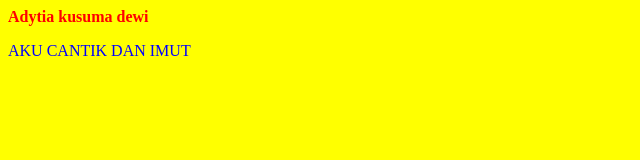
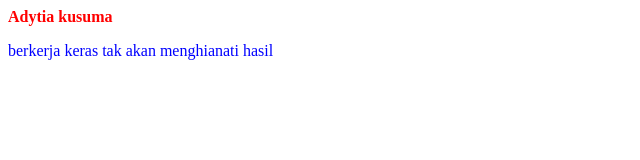
Before and after one commit to adytia1234/adyt, a plain HTML site: page index.html in a window 1280 px wide. Shown: the whole page, without its empty margins (0-640 px from the left). Drawn offline with Linux system fonts and the light colour scheme.

Commit message:
Update index.html

```diff
--- a/index.html
+++ b/index.html
@@ -1,10 +1,10 @@
 <html>
 <body>
-<body bgcolor="yellow">
+<body bgcolor="white">
 <style type="text/css">
 b{color:red}
 p{color:blue}
 </style>
 </head>
-<b>Adytia kusuma dewi</b>
-<p>AKU CANTIK DAN IMUT</b>
+<b>Adytia kusuma </b>
+<p>berkerja keras tak akan menghianati hasil</b>
```
